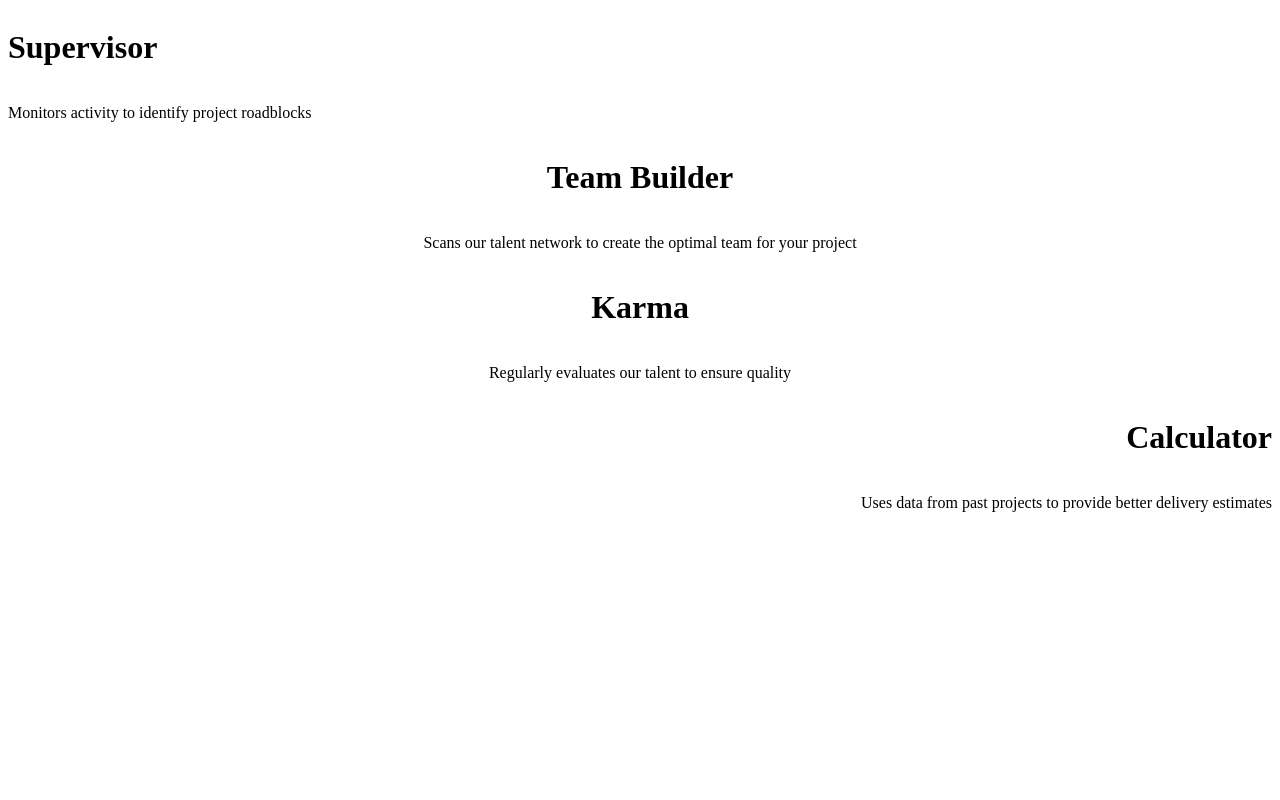
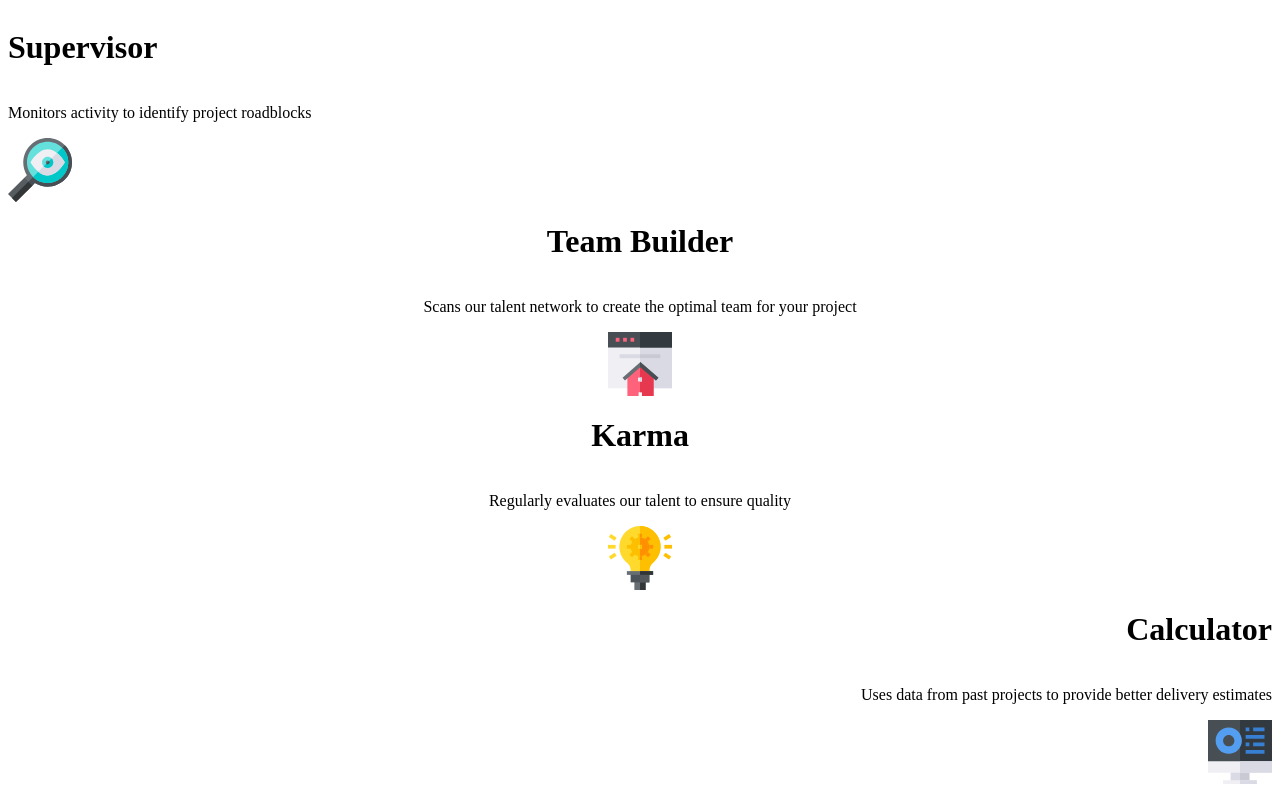
Before and after one commit to Romain-Mass/four-card-feature-section, a plain HTML site: page index.html in a window 1280 px wide. Drawn offline with Linux system fonts and the light colour scheme.

Commit message:
flexbox-exam

```diff
--- a/index.html
+++ b/index.html
@@ -11,20 +11,24 @@
 			<div class="supervisor">
 				<h1>Supervisor</h1>
 				<p>Monitors activity to identify project roadblocks</p>
+				<img src="030-search.svg" />
 			</div>
 			<div class="team">
 				<h1>Team Builder</h1>
 				<p>
 					Scans our talent network to create the optimal team for your project
 				</p>
+				<img src="002-homepage.svg" />
 			</div>
 			<div class="karma">
 				<h1>Karma</h1>
 				<p>Regularly evaluates our talent to ensure quality</p>
+				<img src="009-idea.svg" />
 			</div>
 			<div class="calculator">
 				<h1>Calculator</h1>
 				<p>Uses data from past projects to provide better delivery estimates</p>
+				<img src="045-software.svg" />
 			</div>
 		</div>
 	</body>
```
Also changed, not shown: 009-idea.svg (added).
